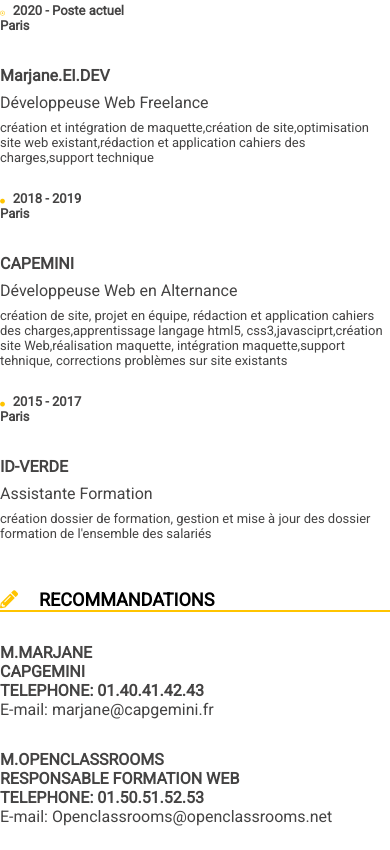
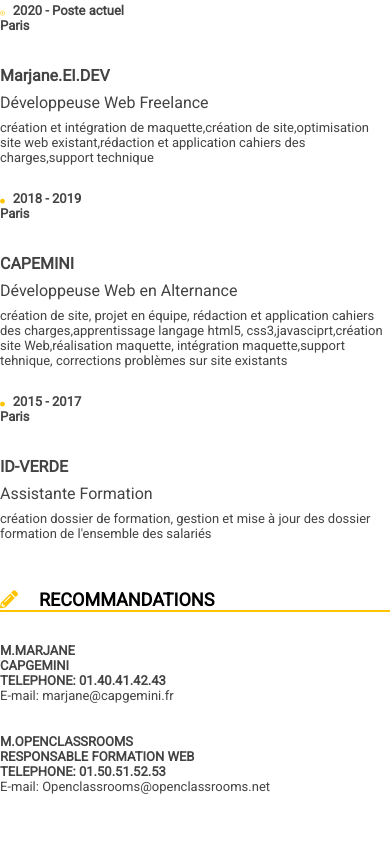
Before and after one commit to AssmaMarjane/P2_OCR, a plain HTML site: page index.html in a window 390 px wide. Shown: the part 1487-2337 px from the top of the page. After the commit the page ends 2305 px from the top, so only its background shows below. Drawn offline with Linux system fonts and the light colour scheme; files whose address does not match are found by name.

Commit message:
Modif blockReco

```diff
--- a/CSS/style.css
+++ b/CSS/style.css
@@ -198,6 +198,7 @@ li i
 #blockReco div
 {
   width: 35%;
+  font-size: medium;
   text-align: start;
   padding-right: 15%;
   color:rgb(68, 67, 67)
@@ -339,6 +340,7 @@ li i
   #blockReco div
   {
     width: 100%;
+    font-size: small;
     margin-block-start: 5%;
     margin-block-end: 3%;
     color:rgb(68, 67, 67)
```
